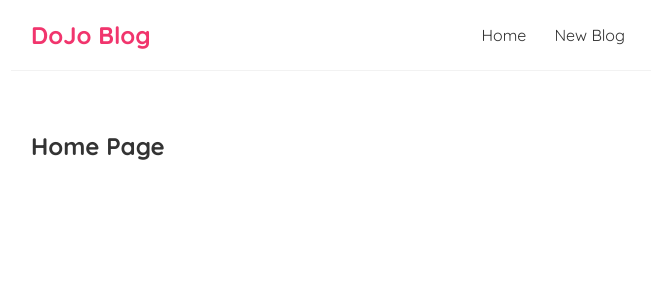
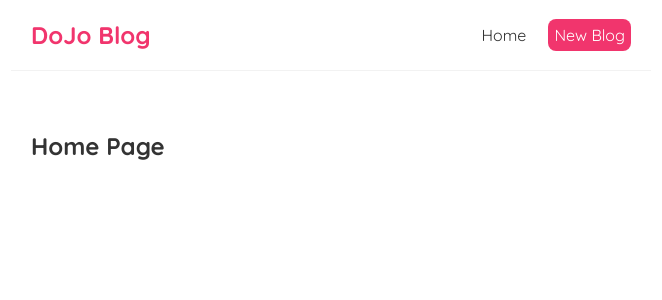
Before and after one commit to shivendra8004/HelloReact, a JavaScript app: page / in a window 1280 px wide. Shown: the top 300 px of the page, without its empty margins (309-971 px from the left). Built offline with nearby package versions, Linux system fonts and the light colour scheme; the HTML template or start-up script is replaced by a standard one.

Commit message:
Lect 6 styling navbar

```diff
--- a/src/components/Navbar.js
+++ b/src/components/Navbar.js
@@ -4,7 +4,16 @@ const Navbar = () => {
       <h1>DoJo Blog</h1>
       <div className="links">
         <a href="/">Home</a>
-        <a href="/create">New Blog</a>
+        <a
+          href="/create"
+          style={{
+            color: "white",
+            backgroundColor: "#f1356d",
+            borderRadius: "8px",
+          }}
+        >
+          New Blog
+        </a>
       </div>
     </nav>
   );
```
